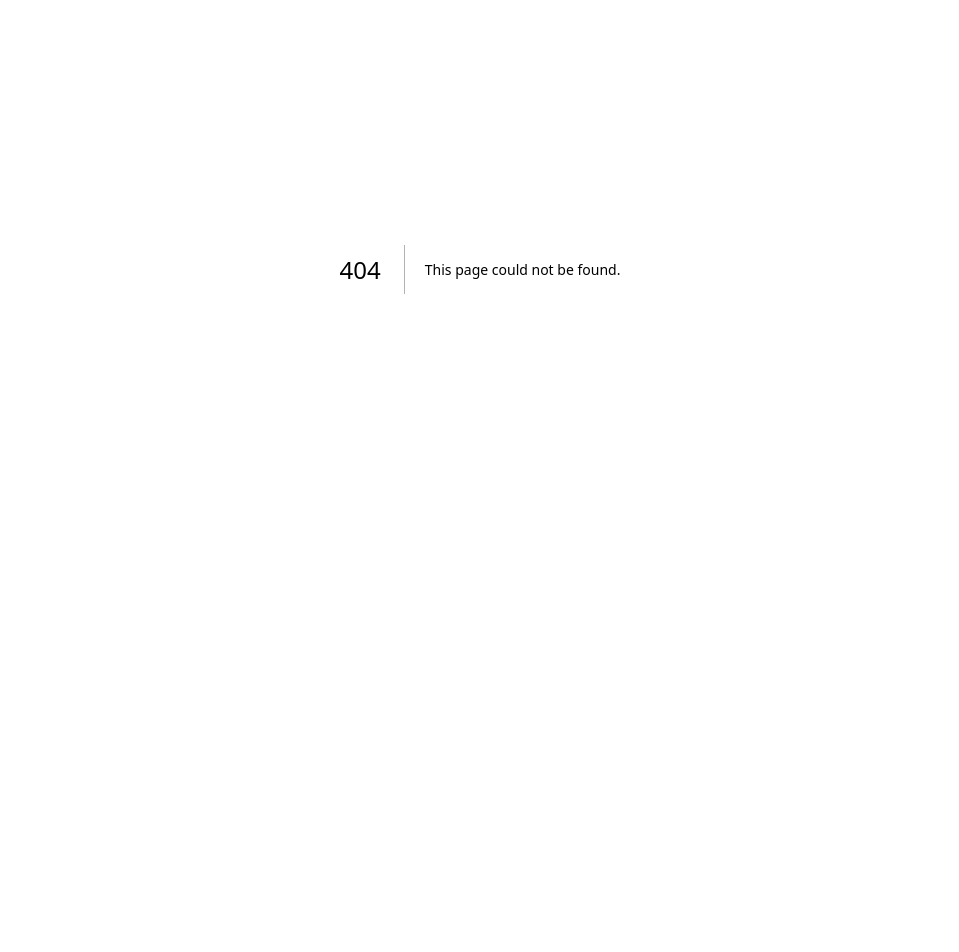
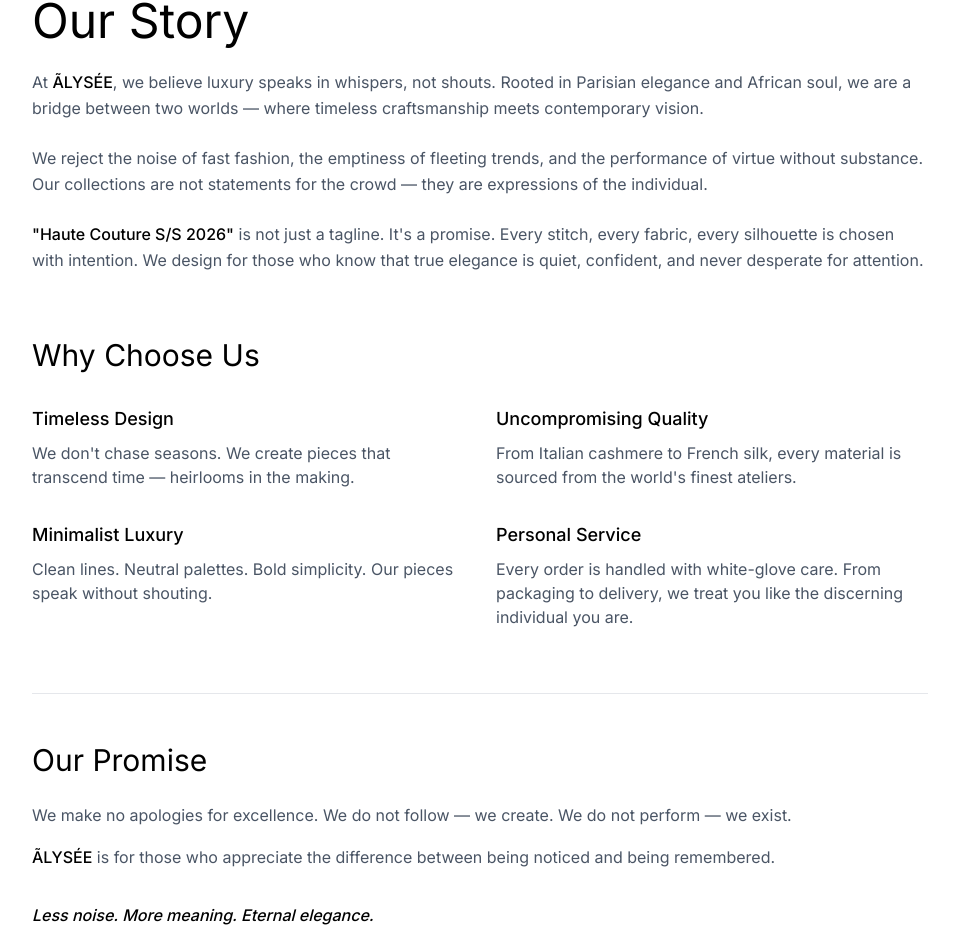
Before and after one commit to FSiRU/elite-commerce-frontend, a Next.js app: page /about in a window 1280 px wide. Before the commit this address had no page. Shown: the part 131-1083 px from the top of the page, without its empty margins (160-1119 px from the left). Before the commit the page ends 800 px from the top, so only its background shows below. Built offline with nearby package versions, Linux system fonts and the light colour scheme.

Commit message:
feat: add About page and update navigation

```diff
--- /dev/null
+++ b/app/about/page.tsx
@@ -0,0 +1,94 @@
+'use client'
+
+import { motion } from 'framer-motion'
+
+export default function AboutPage() {
+    return (
+        <div className="min-h-screen bg-white pt-32 pb-20 px-6">
+            <div className="max-w-4xl mx-auto">
+                {/* Hero Section */}
+                <motion.div
+                    initial={{ opacity: 0, y: 20 }}
+                    animate={{ opacity: 1, y: 0 }}
+                    transition={{ duration: 0.6 }}
+                    className="mb-16"
+                >
+                    <h1 className="text-4xl md:text-5xl font-display text-black mb-6">Our Story</h1>
+                    <div className="space-y-6 text-gray-600 leading-relaxed">
+                        <p>
+                            At <span className="text-black font-medium">ÃLYSÉE</span>, we believe luxury speaks in whispers, not shouts.
+                            Rooted in Parisian elegance and African soul, we are a bridge between two worlds — where timeless
+                            craftsmanship meets contemporary vision.
+                        </p>
+                        <p>
+                            We reject the noise of fast fashion, the emptiness of fleeting trends, and the performance of virtue
+                            without substance. Our collections are not statements for the crowd — they are expressions of the individual.
+                        </p>
+                        <p>
+                            <span className="text-black font-medium">"Haute Couture S/S 2026"</span> is not just a tagline. It's a promise.
+                            Every stitch, every fabric, every silhouette is chosen with intention. We design for those who know that
+                            true elegance is quiet, confident, and never desperate for attention.
+                        </p>
+                    </div>
+                </motion.div>
+
+                {/* Why Choose Us Section */}
+                <motion.div
+                    initial={{ opacity: 0, y: 20 }}
+                    animate={{ opacity: 1, y: 0 }}
+                    transition={{ duration: 0.6, delay: 0.2 }}
+                    className="mb-16"
+                >
+                    <h2 className="text-2xl md:text-3xl font-display text-black mb-8">Why Choose Us</h2>
+                    <div className="grid grid-cols-1 md:grid-cols-2 gap-8">
+                        <div>
+                            <h3 className="text-lg font-medium text-black mb-2">Timeless Design</h3>
+                            <p className="text-gray-600">
+                                We don't chase seasons. We create pieces that transcend time — heirlooms in the making.
+                            </p>
+                        </div>
+                        <div>
+                            <h3 className="text-lg font-medium text-black mb-2">Uncompromising Quality</h3>
+                            <p className="text-gray-600">
+                                From Italian cashmere to French silk, every material is sourced from the world's finest ateliers.
+                            </p>
+                        </div>
+                        <div>
+                            <h3 className="text-lg font-medium text-black mb-2">Minimalist Luxury</h3>
+                            <p className="text-gray-600">
+                                Clean lines. Neutral palettes. Bold simplicity. Our pieces speak without shouting.
+                            </p>
+                        </div>
+                        <div>
+                            <h3 className="text-lg font-medium text-black mb-2">Personal Service</h3>
+                            <p className="text-gray-600">
+                                Every order is handled with white-glove care. From packaging to delivery, we treat you like the discerning individual you are.
+                            </p>
+                        </div>
+                    </div>
+                </motion.div>
+
+                {/* Our Promise Section */}
+                <motion.div
+                    initial={{ opacity: 0, y: 20 }}
+                    animate={{ opacity: 1, y: 0 }}
+                    transition={{ duration: 0.6, delay: 0.4 }}
+                    className="border-t border-gray-200 pt-12"
+                >
+                    <h2 className="text-2xl md:text-3xl font-display text-black mb-6">Our Promise</h2>
+                    <div className="space-y-4 text-gray-600 leading-relaxed">
+                        <p>
+                            We make no apologies for excellence. We do not follow — we create. We do not perform — we exist.
+                        </p>
+                        <p>
+                            <span className="text-black font-medium">ÃLYSÉE</span> is for those who appreciate the difference between being noticed and being remembered.
+                        </p>
+                        <p className="text-black font-medium italic pt-4">
+                            Less noise. More meaning. Eternal elegance.
+                        </p>
+                    </div>
+                </motion.div>
+            </div>
+        </div>
+    )
+}
--- /dev/null
+++ b/app/pagename/page.tsx
@@ -0,0 +1,10 @@
+export default function PageName() {
+    return (
+        <div className="min-h-screen bg-white pt-32 px-6">
+            <div className="max-w-7xl mx-auto">
+                <h1 className="text-4xl font-display text-black">Page Title</h1>
+                <p className="text-gray-600 mt-4">Your content here...</p>
+            </div>
+        </div>
+    )
+}
--- a/components/layout/navigation.tsx
+++ b/components/layout/navigation.tsx
@@ -21,23 +21,16 @@ export function Navigation() {
         return () => window.removeEventListener('scroll', handleScroll)
     }, [])
 
-    // Debug: log cart functions
-    useEffect(() => {
-        if (mounted) {
-            console.log('Cart store loaded:', { toggleCart, getTotalItems })
-        }
-    }, [mounted, toggleCart, getTotalItems])
-
     const handleCartClick = () => {
-        console.log('Cart button clicked')
         toggleCart()
     }
 
+    // Updated navigation items - minimal menu
     const navItems = [
+        { name: 'HOME', href: '/' },
         { name: 'COLLECTION', href: '/collection' },
-        { name: 'EDITORIALS', href: '/editorials' },
-        { name: 'ATELIER', href: '/atelier' },
-        { name: 'CONCIERGE', href: '/concierge' },
+        { name: 'ABOUT', href: '/about' },
+        { name: 'CONTACT US', href: '/contact' },
     ]
 
     return (
@@ -58,7 +51,7 @@ export function Navigation() {
                         <div className="absolute -bottom-1 left-0 w-0 h-px bg-luxury-gold transition-all duration-500 group-hover:w-full" />
                     </Link>
 
-                    {/* Desktop Navigation */}
+                    {/* Desktop Navigation - Minimal Menu */}
                     <div className="hidden md:flex items-center space-x-12">
                         {navItems.map((item) => (
                             <Link
@@ -71,7 +64,7 @@ export function Navigation() {
                         ))}
                     </div>
 
-                    {/* Cart Icon - Updated with handleCartClick */}
+                    {/* Cart Icon */}
                     <button
                         onClick={handleCartClick}
                         className="relative group cursor-pointer"
```
